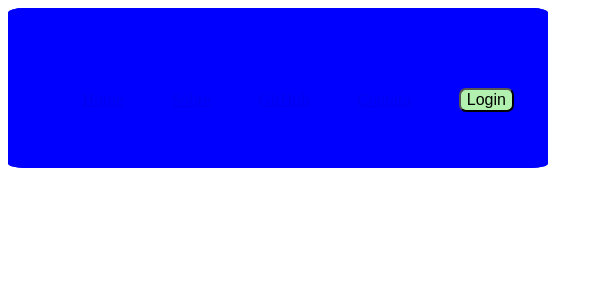
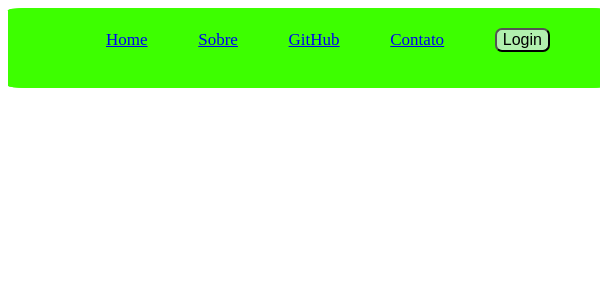
Before and after one commit to MatheusDeZottis/Projeto_vue, a Vue app: page /header in a window 600 px wide. Shown: the top 300 px of the page. Built offline with nearby package versions, Linux system fonts and the light colour scheme.

Commit message:
Deixando o menu responsivo para dispositivos moveis

```diff
--- a/src/components/Header.vue
+++ b/src/components/Header.vue
@@ -20,10 +20,10 @@
 input {
   background-color: rgb(177, 240, 174);
   font-size: 16px;
-  box-shadow: black 5px;
   border-radius: 7px;
   color: black;
   margin: 0;
+
 
 
 }
@@ -34,30 +34,32 @@ input {
     width: 90%;
     margin: 0%;
     height: 20%;
-    background-color: rgb(3, 3, 66);
+    background-color: #3dff00;
     border-radius: 3%;
+    color: white;
 
   }
 }
 @media (min-width: 320px) and (max-width: 480px) {
   .Header {
     position: fixed;
-    width: 90%;
-    margin-block: auto;
-    height: 20%;
-    background-color: blue;
+    width: 100%;
+
+    height: 10%;
+    background-color:#3dff00;
+    color: white;
     border-radius: 3%;
-    margin-block: auto;
+
 
   }
 }
 @media (min-width: 480px) and (max-width: 724px) {
   .Header {
-    position: fixed;
-    width: 90%;
-    margin-block: auto;
-    height: 20%;
-    background-color: blue;
+    position: absolute;
+    width: 100%;
+    height: 10%;
+    background-color:#3dff00;
+    color: white;
     border-radius: 3%;
     margin-block: auto;
 
@@ -68,8 +70,8 @@ input {
 
 
 .Navegação {
-  width: 80%;
-  margin: 0 auto;
+  width: 74%;
+  margin: -60px auto;
   display: flex;
   justify-content: space-between;
   align-items: center;
```
